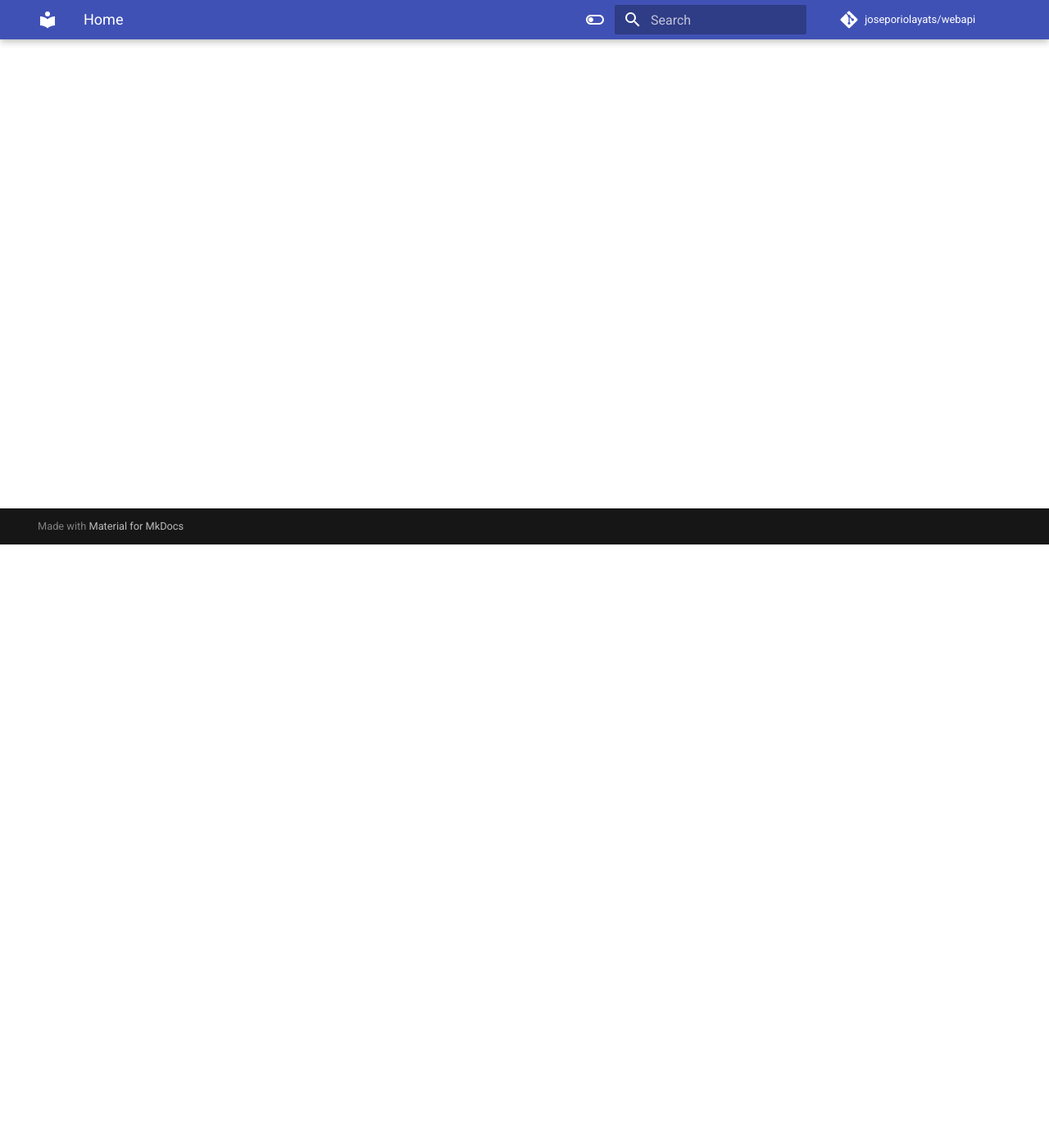
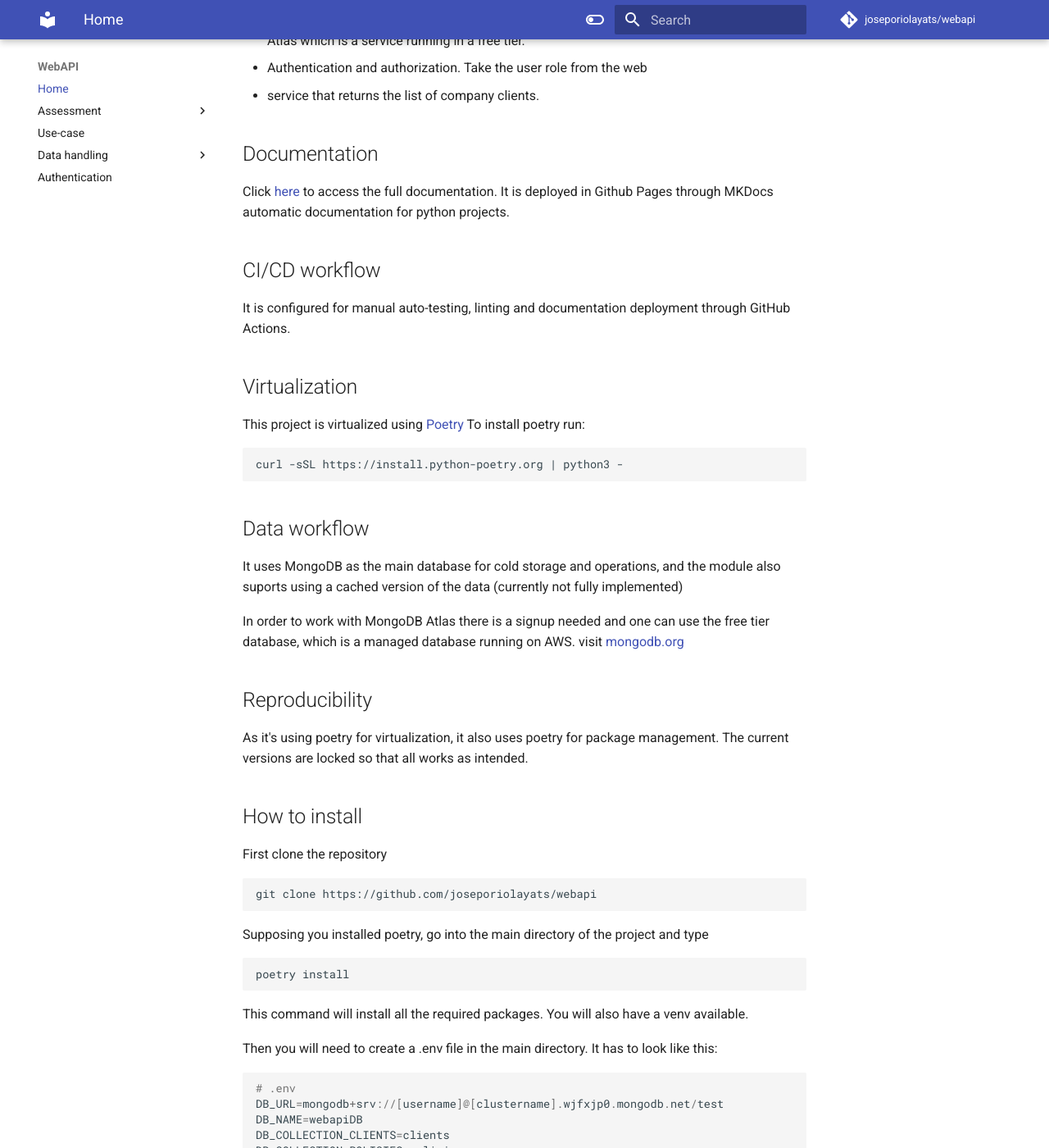
Before and after one commit to joseporiolayats/webapi, an MkDocs documentation site: the page built from docs/index.md, in a window 1280 px wide and 1400 px high, scrolled down 736 px. Shown: the whole window at 82% size. Built offline with MkDocs 1.6.1 and Material for MkDocs 9.7.7, drawn with Linux system fonts in a browser that asks for light colours; comment, search, counter and statistics services are not loaded; some of the changed text lies outside the part shown.

Commit message:
written documentation

````diff
--- a/docs/index.md
+++ b/docs/index.md
@@ -1 +1,125 @@
 # Welcome to the documentation of the WebAPI backend
+
+# WebAPI code assessment
+#### Backend API service using Python
+This is a webapp backend service created for the sole purpose of exploring some
+API use-cases following Python best practices and being as broad and modern as
+possible so to be compliant with the requirements and also able to further
+extend its capabilities.
+
+##  Capabilities
+This app is able to provide the following:
+
+-[x] Get user data filtered by user ID. Accessed by roles "users" and "admin"
+-[x] Get user data filtered by user name. Accessed by roles "users" and "admin"
+-[x] Get the list of policies linked to a user name. Accessed by role "admin"
+-[x] Get the user linked to a policy number. Accessed by role "admin"
+
+## License
+- All the software is opensource and free for personal and commercial use, except MongoDB Atlas which is a service running in a free tier.
+- Authentication and authorization. Take the user role from the web
+- service that returns the
+  list of company clients.
+
+## Documentation
+Click [here](https://joseporiolayats.github.io/webapi) to access the full
+documentation.
+It is deployed in Github Pages through MKDocs automatic documentation for python projects.
+
+## CI/CD workflow
+It is configured for manual auto-testing, linting and documentation deployment through GitHub Actions.
+
+## Virtualization
+This project is virtualized using [Poetry](www.python-poetry.org)
+To install poetry run:
+```commandline
+curl -sSL https://install.python-poetry.org | python3 -
+```
+
+## Data workflow
+It uses MongoDB as the main database for cold storage and operations, and the module also suports using a cached version of the data
+(currently not fully implemented)
+
+In order to work with MongoDB Atlas there is a signup needed and one can use the free tier database, which is a managed database running on AWS.
+visit [mongodb.org](www.mongodb.org)
+
+## Reproducibility
+As it's using poetry for virtualization, it also uses poetry for package management.
+The current versions are locked so that all works as intended.
+
+## How to install
+First clone the repository
+```commandline
+git clone https://github.com/joseporiolayats/webapi
+```
+
+Supposing you installed poetry, go into the main directory of the project and type
+```commandline
+poetry install
+```
+This command will install all the required packages. You will also have a venv available.
+
+Then you will need to create a .env file in the main directory.
+It has to look like this:
+```python
+# .env
+DB_URL=mongodb+srv://[username]@[clustername].wjfxjp0.mongodb.net/test
+DB_NAME=webapiDB
+DB_COLLECTION_CLIENTS=clients
+DB_COLLECTION_POLICIES=policies
+DB_CLIENTS=https://www.mocky.io/v2/5808862710000087232b75ac
+DB_POLICIES=https://www.mocky.io/v2/580891a4100000e8242b75c5
+```
+The DB_URL variable is given by MongoDB Atlas service
+
+## Tech stack
+This project makes use of the following main technologies:
+- Python 3.11.2
+- FastAPI, for serving the API endpoints
+- MongoDB, for storing and manipulating the data.
+- MongoDB Atlas, cloud hosting for managed database (free tier)
+- Uvicorn, webserver
+
+## Usage
+Run the main.app file and the webapi service will open
+```commandline
+python main.py
+```
+
+## API endpoints
+I use the package httpie, which is easy and capable for handling RESTful requests from the console.
+```commandline
+pip install httpie
+```
+
+There are several endpoints implemented in order to fulfill the requisites of the assessment.
+- Authentication
+    - users/register user=MyEmail password=MyPassword
+    - users/login user=MyEmail password=MyPassword
+    - users/me token=MyToken
+
+### Login use case
+```commandline
+http POST localhost:8000/users/login email="britneyblankenship@quotezart.com"
+password="a0ece5db-cd14-4f21-812f-966633e7be86"
+```
+Which returns
+```json
+HTTP/1.1 200 OK
+content-length: 200
+content-type: application/json
+date: Mon, 08 May 2023 08:37:15 GMT
+server: uvicorn
+
+{
+    "token": "eyJhbGciOiJIUzI1NiIsInR5cCI6IkpXVCJ9.eyJleHAiOjE2ODM1MzcxMzUsImlhdCI6MTY4MzUzNTAzNSwic3ViIjoiYTBlY2U1ZGItY2QxNC00ZjIxLTgxMmYtOTY2NjMzZTdiZTg2In0.ejLX9eno6b5bxWPR296M_AvWiTMzPXPpJWBnw11_g94"
+}
+```
+Then you can copy the token and use it for accessing the restricted areas.
+```commandline
+http GET http://localhost:8000/policies Authorization:"Bearer eyJhbGciOiJIUzI1NiIsInR5cCI6IkpXVCJ9.eyJleHAiOjE2ODM1MzcxMzUsImlhdCI6MTY4MzUzNTAzNSwic3ViIjoiYTBlY2U1ZGItY2QxNC00ZjIxLTgxMmYtOTY2NjMzZTdiZTg2In0.ejLX9eno6b5bxWPR296M_AvWiTMzPXPpJWBnw11_g94"
+
+```
+
+## Future work
+This project could be drastically improved by adding a frontend, like React or Next.js.
--- a/mkdocs.yml
+++ b/mkdocs.yml
@@ -71,7 +71,14 @@
       - Problem: problem.md
       - Data: data.md
       - Solution: solution.md
-  - Use-case: usage.md
+  - Use-case: api_documentation.md
+  - Data handling:
+      - Database: database.md
+      - Dataflow: dataflow.md
+      - JSON handler: json_handler.md
+      - Preload data into DB: preload_data.md
+      - Store JSON: store_json.md
+  - Authentication: authentication.md
 
 
 # to navigate with `/site` content correctly
````
Also changed, not shown: docs/api_documentation.md (added, +187 -0 lines), docs/authentication.md (added, +1 -0 lines), docs/database.md (added, +1 -0 lines), docs/dataflow.md (added, +1 -0 lines), docs/json_handler.md (added, +1 -0 lines), docs/preload_data.md (added, +1 -0 lines), docs/store_json.md (added, +1 -0 lines).
